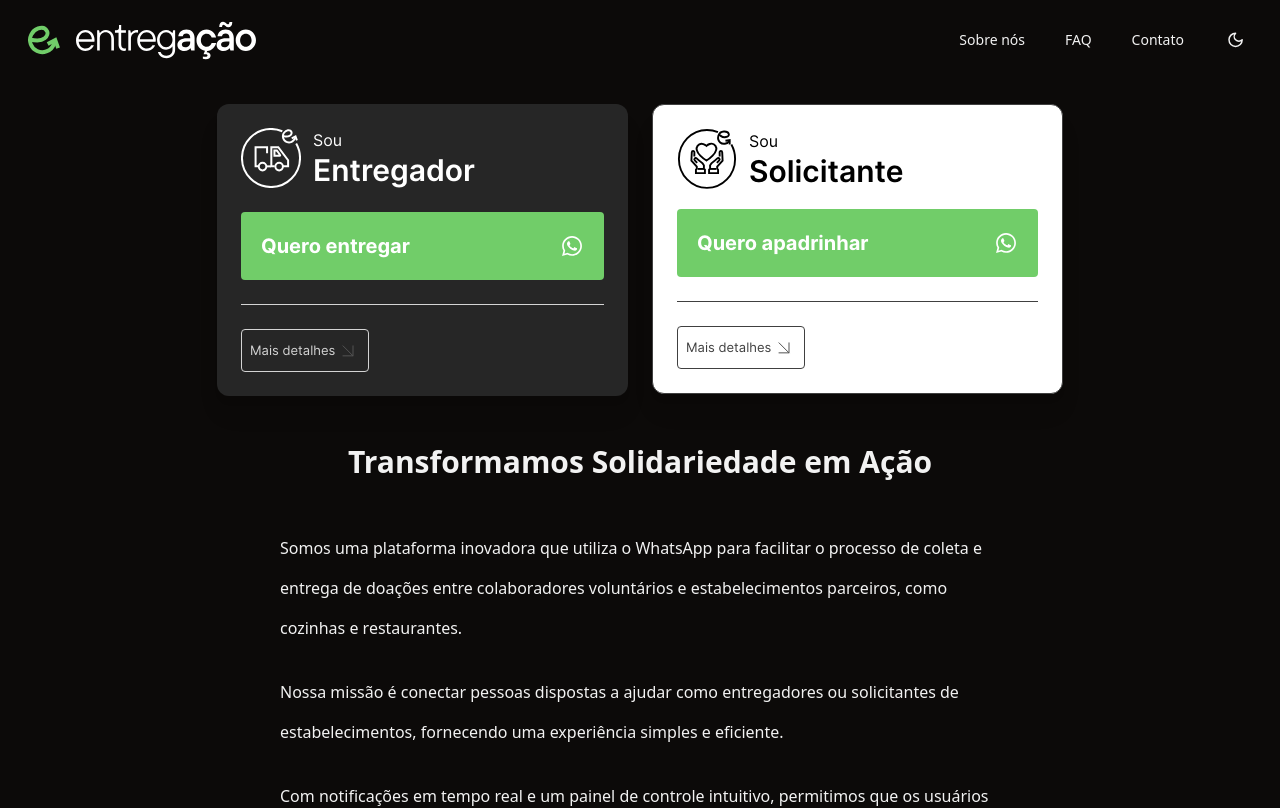
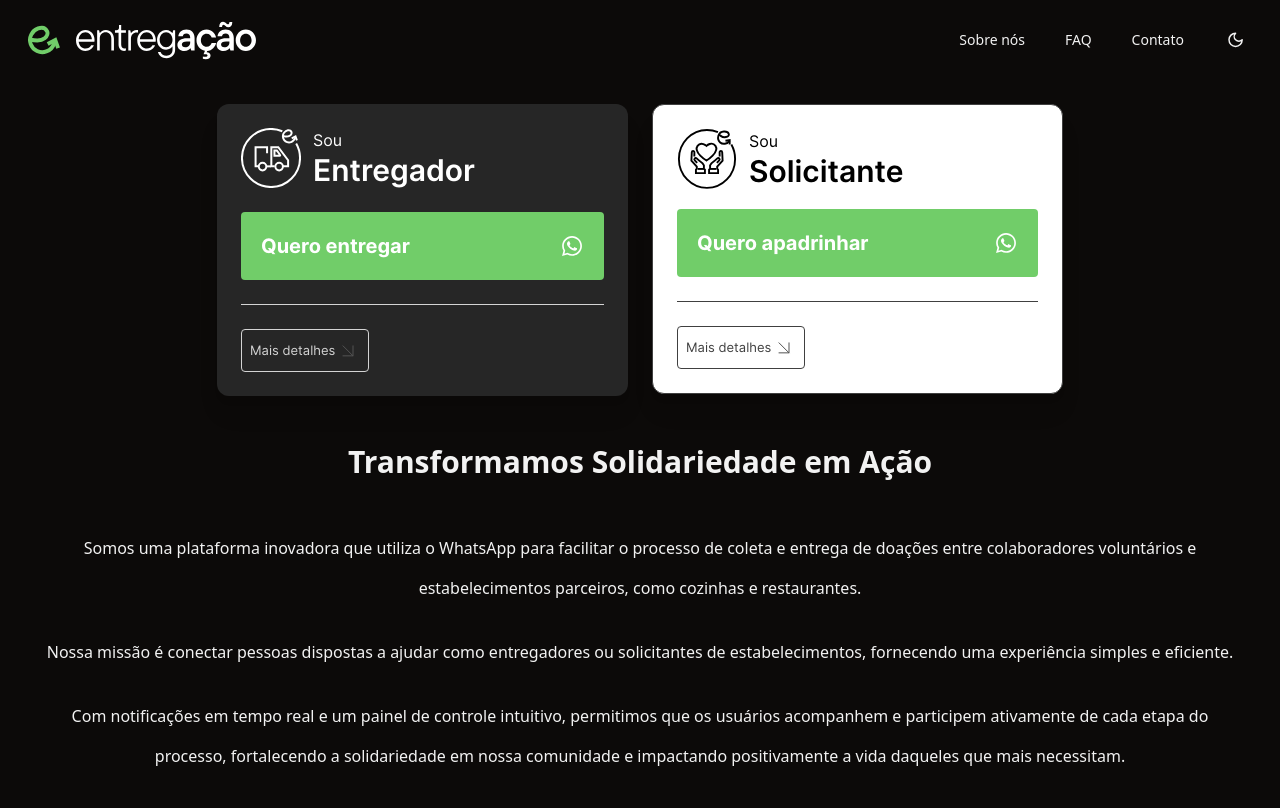
Before and after one commit to lucaoskaique/entregacao-app, a React (Vite) app: page / in a window 1280 px wide. Shown: the top 808 px of the page. Built offline with nearby package versions, Linux system fonts and the light colour scheme.

Commit message:
Correções feitas

```diff
--- a/src/components/About.tsx
+++ b/src/components/About.tsx
@@ -5,7 +5,7 @@ export const About = () => {
         <h2 className="text-2xl tablet:text-3xl font-bold text-left tablet:text-center mb-6">
           Transformamos Solidariedade em Ação
         </h2>
-        <div className="flex flex-col text-sm tablet:text-base gap-y-6 my-6 font-regular tablet:w-3/5 tablet:mx-auto">
+        <div className="flex flex-col text-sm tablet:text-base gap-y-6 my-6 font-regular tablet:text-center">
           <p className="leading-7 tablet:leading-10">
             Somos uma plataforma inovadora que utiliza o WhatsApp para facilitar o processo de coleta e entrega de doações entre colaboradores voluntários e estabelecimentos parceiros, como cozinhas e restaurantes.
           </p>
```
